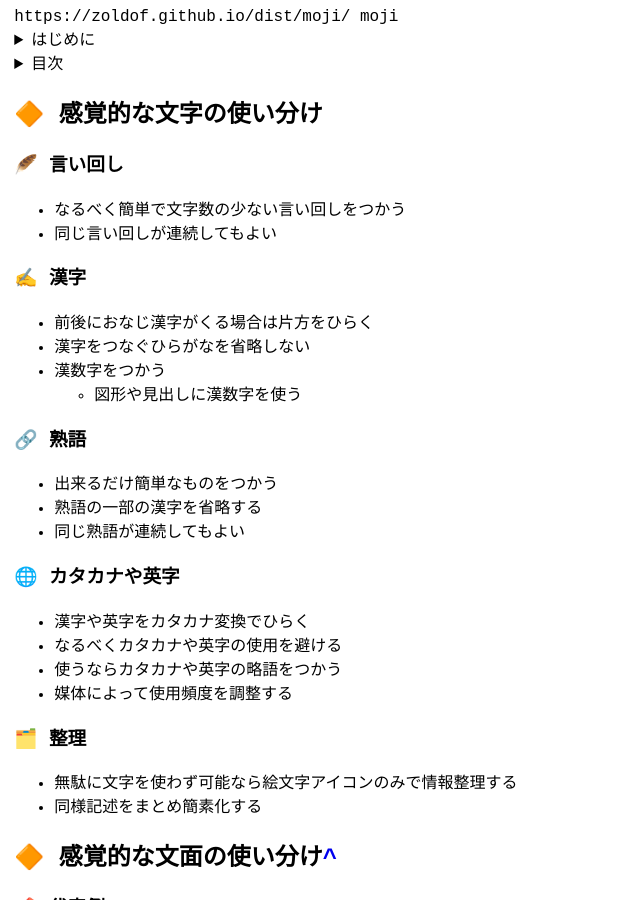
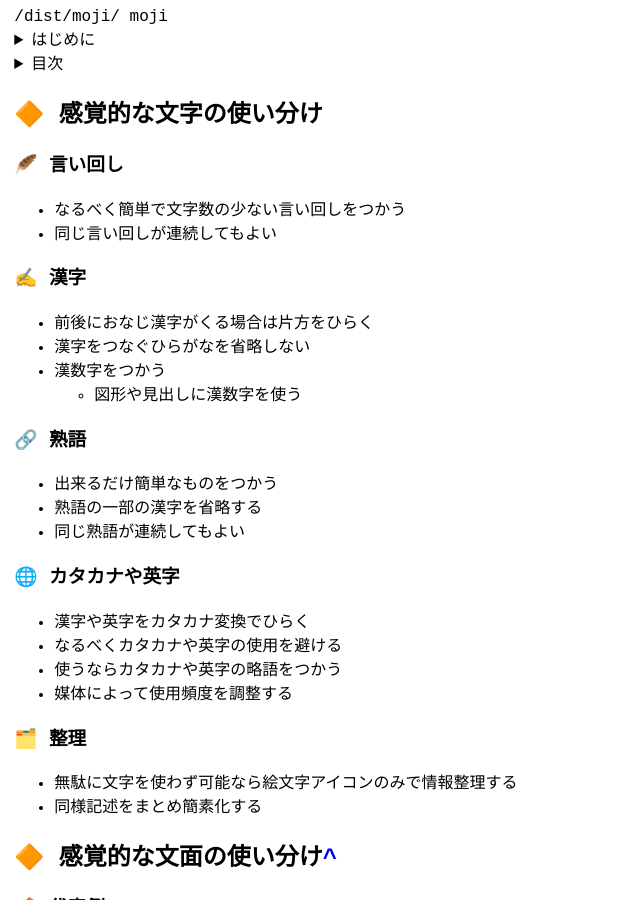
Before and after one commit to zoldof/algo-notes-ci, a Jekyll site: the page built from docs/dist/moji/index.md, in a window 1280 px wide and 900 px high. Shown: the whole window, without its empty margins (0-640 px from the left). Built offline with Jekyll 4.4.1, drawn with Linux system fonts in a browser that asks for light colours.

Commit message:
Update default.html

```diff
--- a/docs/_layouts/default.html
+++ b/docs/_layouts/default.html
@@ -17,7 +17,7 @@
 <body class="page-{{ name }}">
   <div id="content">
     <!-- Liquid -->
-    {{ site.url }}{{ page.url }}
+    {{ page.url }}
     {{ name }}
     {{ content }}
   </div>
```
